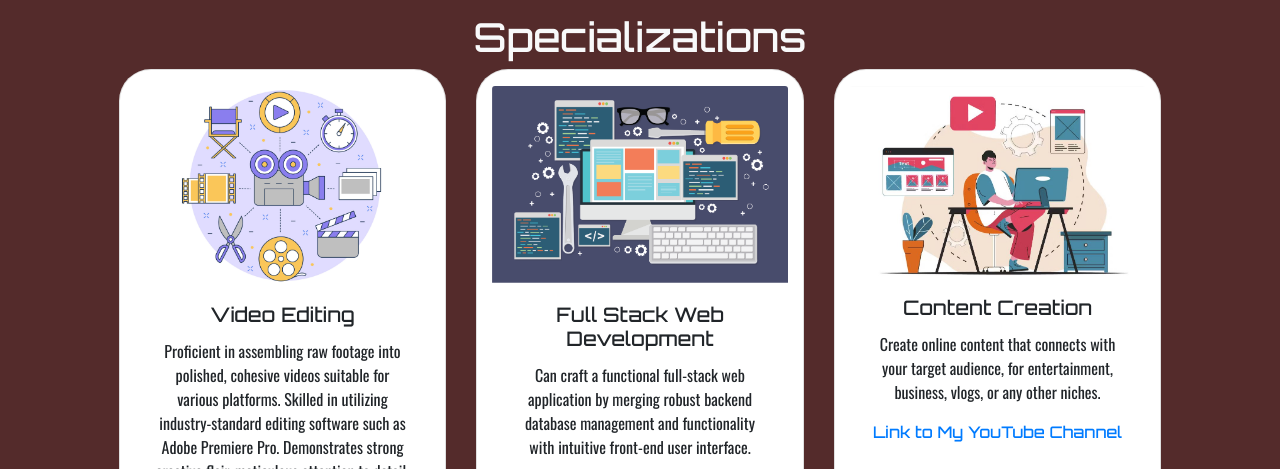
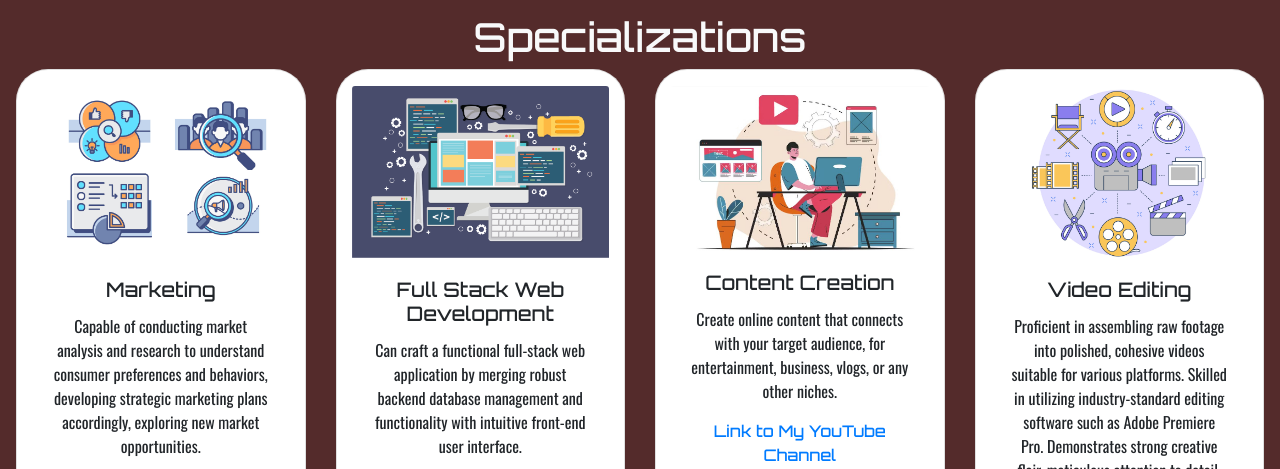
Before and after one commit to GabrianCodes/webportfolio, a plain HTML site: page index.html in a window 1280 px wide. Shown: the part 331-800 px from the top of the page. Drawn offline with nearby package versions, Linux system fonts and the light colour scheme; a web font is replaced by a local one.

Commit message:
Add arrangement changes

```diff
--- a/index.css
+++ b/index.css
@@ -10,7 +10,7 @@
 	background-color: #552020;
 }
 
-#projects {
+#specializations {
 	background-color: #542B2B;
 }
 
@@ -18,7 +18,7 @@
 
 }
 
-#projects {
+#specializations {
 	font-family: 'Orbitron', sans-serif;
 }
 
--- a/index.html
+++ b/index.html
@@ -32,7 +32,7 @@
                     <a class="nav-link" href="#landing">About Me<span class="sr-only">(current)</span></a>
                 </li>
                 <li class="nav-item">
-                    <a class="nav-link" href="#projects">Specializations</a>
+                    <a class="nav-link" href="#specializations">Specializations</a>
                 </li>
                 <li class="nav-item">
                     <a class="nav-link" href="#tools">Tools</a>
@@ -63,16 +63,19 @@
     <!-- Landing Page End -->
 
     <!-- Projects Page -->
-    <div class=" pt-3" id="projects">
-      <h1 class="text-center text-light" id="myprojectstext">Specializations</h1>
+    <div class=" pt-3 px-3" id="specializations">
+      <h1 class="text-center text-light" id="myspecializationstext">Specializations</h1>
       <div class="card-deck pb-5 justify-content-center text-center">
+
+
+
+
         <div class="card col-md-3 semisemiround">
-          <img class="card-img-top mt-3" src="./images/videoediting.jpg">
+          <img class="card-img-top mt-3" src="./images/marketing.jpg">
           <div class="card-body">
-
-            <h5 class="card-title">Video Editing</h5>
+            <h5 class="card-title">Marketing</h5>
             <p class="card-text carddesc">
-              Proficient in assembling raw footage into polished, cohesive videos suitable for various platforms. Skilled in utilizing industry-standard editing software such as Adobe Premiere Pro. Demonstrates strong creative flair, meticulous attention to detail, and a keen sense of timing and pacing."
+              Capable of conducting market analysis and research to understand consumer preferences and behaviors, developing strategic marketing plans accordingly, exploring new market opportunities.
             </p>
           </div>
         </div>
@@ -89,13 +92,23 @@
         </div>
 
         <div class="card col-md-3 semisemiround">
-          <img class="card-img-top mt-3" src="./images/contentcreation1.jpg">
+          <img class="card-img-top mt-3 " src="./images/contentcreation1.jpg">
           <div class="card-body">
             <h5 class="card-title">Content Creation</h5>
             <p class="card-text carddesc">
               Create online content that connects with your target audience, for entertainment, business, vlogs, or any other niches.
             </p>
             <a small href="https://youtube.com/@GabrianFilms">Link to My YouTube Channel</a>
+          </div>
+        </div>
+
+        <div class="card col-md-3 semisemiround">
+          <img class="card-img-top mt-3" src="./images/videoediting.jpg">
+          <div class="card-body">
+            <h5 class="card-title">Video Editing</h5>
+            <p class="card-text carddesc">
+              Proficient in assembling raw footage into polished, cohesive videos suitable for various platforms. Skilled in utilizing industry-standard editing software such as Adobe Premiere Pro. Demonstrates strong creative flair, meticulous attention to detail, and a keen sense of timing and pacing."
+            </p>
           </div>
         </div>
 
```
Also changed, not shown: images/marketing.jpg (added).
